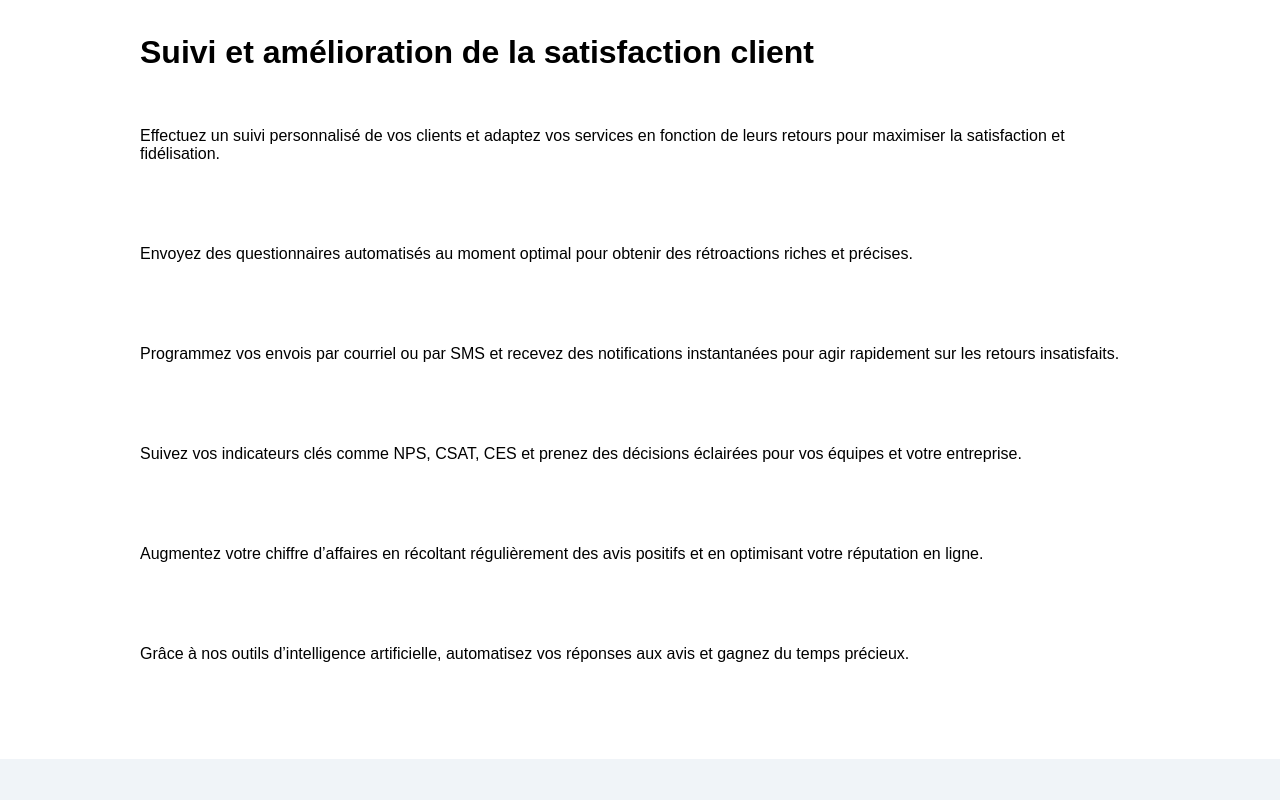
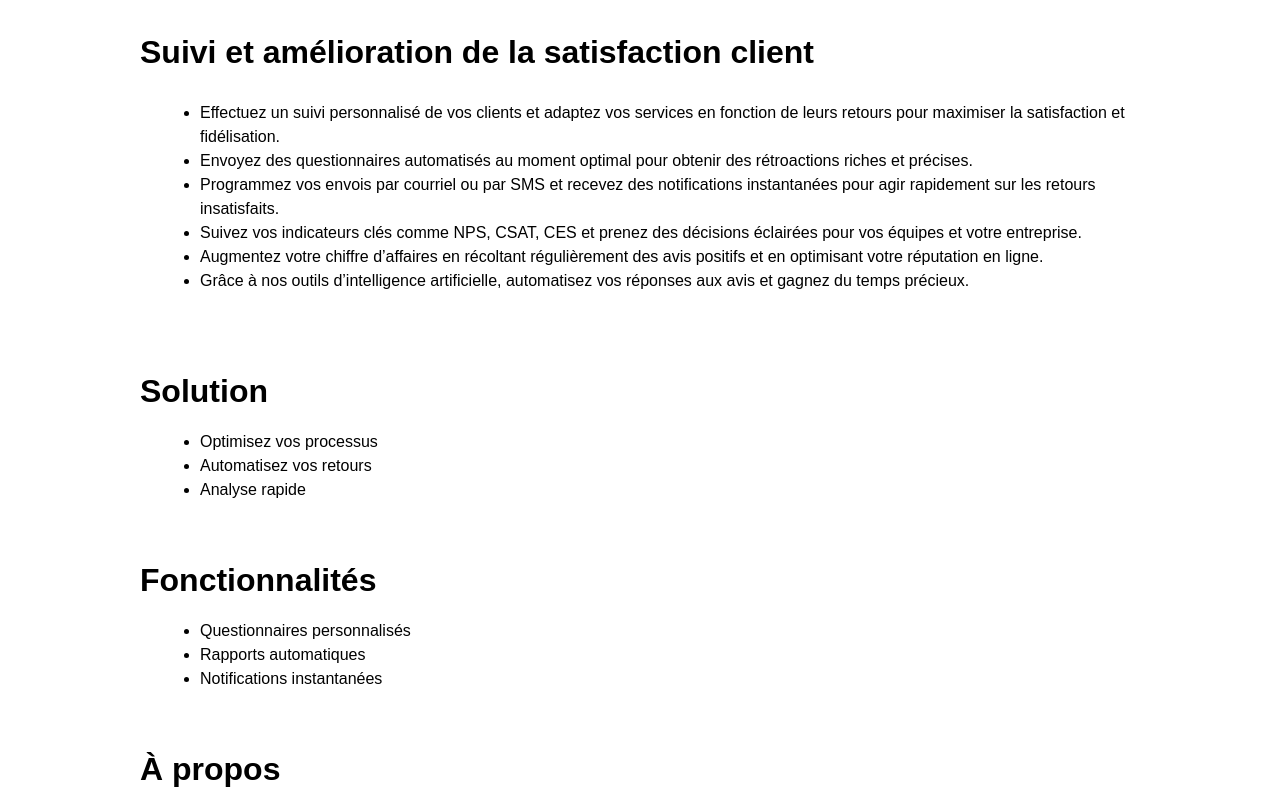
Before and after one commit to gamingspotinc/avis-saas, a Next.js app: page / in a window 1280 px wide. Shown: the part 1240-2040 px from the top of the page. Built offline with nearby package versions, Linux system fonts and the light colour scheme.

Commit message:
principale

```diff
--- a/app/page.tsx
+++ b/app/page.tsx
@@ -40,7 +40,7 @@ export default function HomePage() {
     "Autres secteurs",
   ];
 
-  // dictionnaire pour les icônes
+  // Dictionnaire des icônes
   const iconMap: Record<string, string> = {
     "Restaurants": "/icone/icone-restaurant.jpg",
     "Cliniques dentaires": "/icone/icone-cliniques dentaires.jpg",
@@ -53,6 +53,13 @@ export default function HomePage() {
     "Travailleurs autonomes": "/icone/icone-travailleurs autonomes.jpg",
     "Autres secteurs": "/icone/icone-autres secteurs.jpg",
   };
+
+  // Liste pour Solution, Fonctionnalités et À propos
+  const sectionsList = [
+    { title: "Solution", items: ["Optimisez vos processus", "Automatisez vos retours", "Analyse rapide"] },
+    { title: "Fonctionnalités", items: ["Questionnaires personnalisés", "Rapports automatiques", "Notifications instantanées"] },
+    { title: "À propos", items: ["Notre mission", "Notre équipe", "Notre vision"] },
+  ];
 
   return (
     <main style={{ fontFamily: "sans-serif" }}>
@@ -127,65 +134,45 @@ export default function HomePage() {
 
       {/* SUIVI & SATISFACTION */}
       <section style={{ maxWidth: 1000, margin: "80px auto", padding: "0 20px" }}>
-        <h2 style={{ fontSize: "2rem", marginBottom: 40 }}>
+        <h2 style={{ fontSize: "2rem", marginBottom: 30 }}>
           Suivi et amélioration de la satisfaction client
         </h2>
 
-        <div style={{ display: "grid", gap: 50 }}>
-          <p>
-            Effectuez un suivi personnalisé de vos clients et adaptez vos services en fonction de leurs retours pour maximiser
-            la satisfaction et fidélisation.
-          </p>
-
-          <p>
-            Envoyez des questionnaires automatisés au moment optimal pour obtenir des rétroactions riches et précises.
-          </p>
-
-          <p>
-            Programmez vos envois par courriel ou par SMS et recevez des notifications instantanées pour agir rapidement
-            sur les retours insatisfaits.
-          </p>
-
-          <p>
-            Suivez vos indicateurs clés comme NPS, CSAT, CES et prenez des décisions éclairées pour vos équipes et votre
-            entreprise.
-          </p>
-
-          <p>
-            Augmentez votre chiffre d’affaires en récoltant régulièrement des avis positifs et en optimisant votre réputation
-            en ligne.
-          </p>
-
-          <p>
-            Grâce à nos outils d’intelligence artificielle, automatisez vos réponses aux avis et gagnez du temps précieux.
-          </p>
-        </div>
+        <ul style={{ marginLeft: 20, lineHeight: 1.5 }}>
+          <li>Effectuez un suivi personnalisé de vos clients et adaptez vos services en fonction de leurs retours pour maximiser la satisfaction et fidélisation.</li>
+          <li>Envoyez des questionnaires automatisés au moment optimal pour obtenir des rétroactions riches et précises.</li>
+          <li>Programmez vos envois par courriel ou par SMS et recevez des notifications instantanées pour agir rapidement sur les retours insatisfaits.</li>
+          <li>Suivez vos indicateurs clés comme NPS, CSAT, CES et prenez des décisions éclairées pour vos équipes et votre entreprise.</li>
+          <li>Augmentez votre chiffre d’affaires en récoltant régulièrement des avis positifs et en optimisant votre réputation en ligne.</li>
+          <li>Grâce à nos outils d’intelligence artificielle, automatisez vos réponses aux avis et gagnez du temps précieux.</li>
+        </ul>
       </section>
 
+      {/* SECTIONS LIST (Solution, Fonctionnalités, À propos) */}
+      {sectionsList.map((section) => (
+        <section key={section.title} style={{ maxWidth: 1000, margin: "60px auto", padding: "0 20px" }}>
+          <h2 style={{ fontSize: "2rem", marginBottom: 20 }}>{section.title}</h2>
+          <ul style={{ marginLeft: 20, lineHeight: 1.5 }}>
+            {section.items.map((item, idx) => (
+              <li key={idx}>{item}</li>
+            ))}
+          </ul>
+        </section>
+      ))}
+
+      {/* AUTRES SECTIONS RESTENT INCHANGÉES */}
       {/* AUGMENTEZ VOS REVENUS */}
       <section style={{ backgroundColor: "#f0f4f8", padding: "80px 20px" }}>
         <h2 style={{ fontSize: "2rem", marginBottom: 30 }}>
           Obtenez davantage d’avis positifs et augmentez votre chiffre d’affaires
         </h2>
         <ul style={{ lineHeight: 1.8, marginLeft: 20 }}>
-          <li>
-            Les entreprises avec plus d’avis en ligne génèrent en moyenne 54% plus de revenus.
-          </li>
-          <li>
-            Améliorez votre positionnement sur Google et soyez le premier choix pour vos clients.
-          </li>
-          <li>
-            Répondez automatiquement aux avis grâce à notre IA pour économiser du temps et augmenter votre efficacité.
-          </li>
-          <li>
-            Suivez l’évolution de votre réputation en ligne et mettez en place des stratégies de croissance.
-          </li>
-          <li>
-            Automatisez l’envoi des demandes d’avis à vos clients satisfaits.
-          </li>
-          <li>
-            Gérez vos avis de manière proactive pour ne jamais manquer une opportunité d’amélioration.
-          </li>
+          <li>Les entreprises avec plus d’avis en ligne génèrent en moyenne 54% plus de revenus.</li>
+          <li>Améliorez votre positionnement sur Google et soyez le premier choix pour vos clients.</li>
+          <li>Répondez automatiquement aux avis grâce à notre IA pour économiser du temps et augmenter votre efficacité.</li>
+          <li>Suivez l’évolution de votre réputation en ligne et mettez en place des stratégies de croissance.</li>
+          <li>Automatisez l’envoi des demandes d’avis à vos clients satisfaits.</li>
+          <li>Gérez vos avis de manière proactive pour ne jamais manquer une opportunité d’amélioration.</li>
         </ul>
       </section>
 
@@ -195,21 +182,11 @@ export default function HomePage() {
           Des rétroactions pertinentes pour mieux évaluer vos équipes
         </h2>
         <ul style={{ lineHeight: 1.8, marginLeft: 20 }}>
-          <li>
-            Assurez le bien-être de vos équipes grâce à des questionnaires personnalisés.
-          </li>
-          <li>
-            Prenez des décisions éclairées basées sur les réponses de votre personnel.
-          </li>
-          <li>
-            Suivez la performance de chaque employé et ajustez vos stratégies en conséquence.
-          </li>
-          <li>
-            Partagez les commentaires clients avec votre personnel pour motiver et responsabiliser.
-          </li>
-          <li>
-            Reconnaissez vos employés pour leur bon travail et augmentez leur fidélité.
-          </li>
+          <li>Assurez le bien-être de vos équipes grâce à des questionnaires personnalisés.</li>
+          <li>Prenez des décisions éclairées basées sur les réponses de votre personnel.</li>
+          <li>Suivez la performance de chaque employé et ajustez vos stratégies en conséquence.</li>
+          <li>Partagez les commentaires clients avec votre personnel pour motiver et responsabiliser.</li>
+          <li>Reconnaissez vos employés pour leur bon travail et augmentez leur fidélité.</li>
         </ul>
       </section>
 
@@ -219,8 +196,7 @@ export default function HomePage() {
           Offrez dès aujourd’hui une expérience client et employé à la hauteur de vos ambitions
         </h2>
         <p style={{ maxWidth: 600, margin: "0 auto 30px" }}>
-          Découvrez tout ce qu’AvisPME peut apporter à votre entreprise lors d’une brève démonstration de 15 minutes,
-          au moment de votre choix!
+          Découvrez tout ce qu’AvisPME peut apporter à votre entreprise lors d’une brève démonstration de 15 minutes, au moment de votre choix!
         </p>
         <button
           style={{
@@ -240,8 +216,6 @@ export default function HomePage() {
       {/* FOOTER INDUSTRIES AVEC ICONES */}
       <section style={{ backgroundColor: "#f8f9fb", padding: "60px 20px" }}>
         <h3 style={{ fontSize: "1.8rem", marginBottom: 30 }}>Découvrez tous nos secteurs</h3>
-
-        {/* Liste déroulante des industries avec icônes */}
         <div style={{ display: "flex", flexWrap: "wrap", gap: 20 }}>
           {industries.map((i) => (
             <a
```
